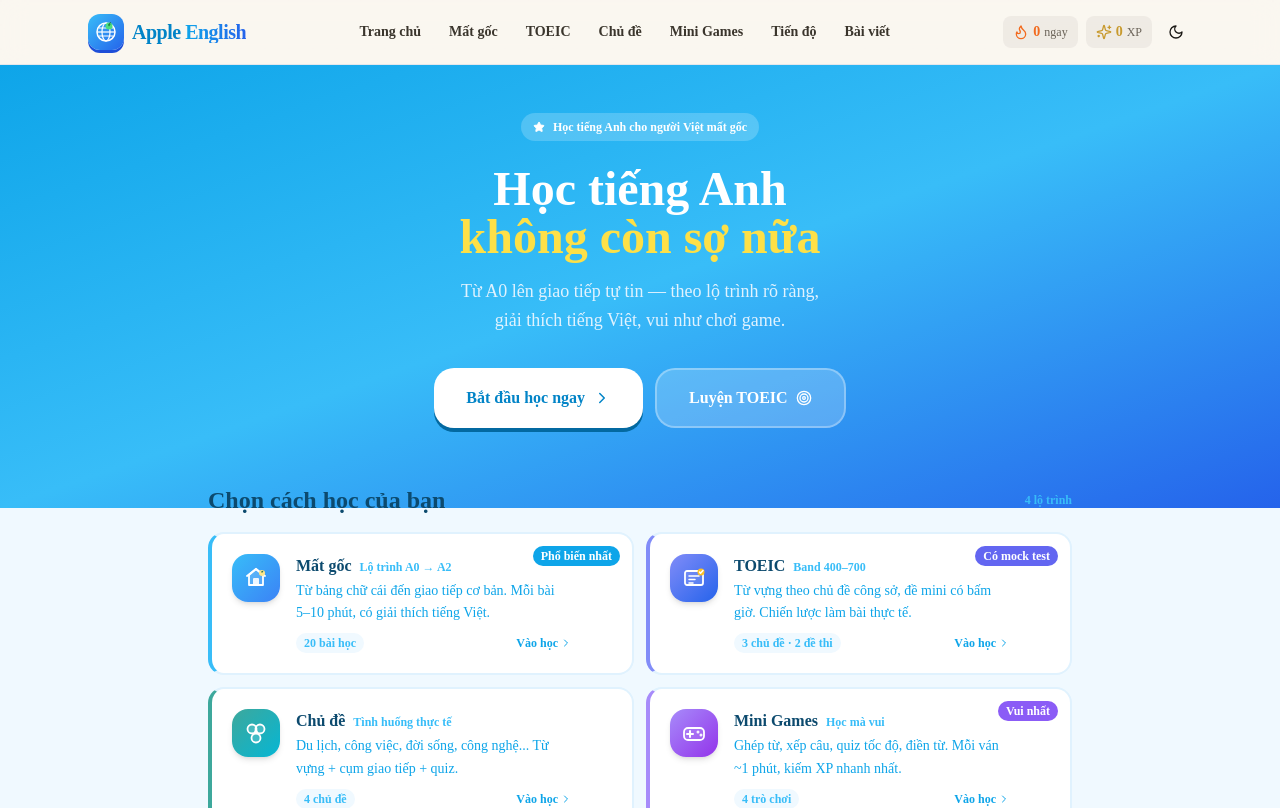
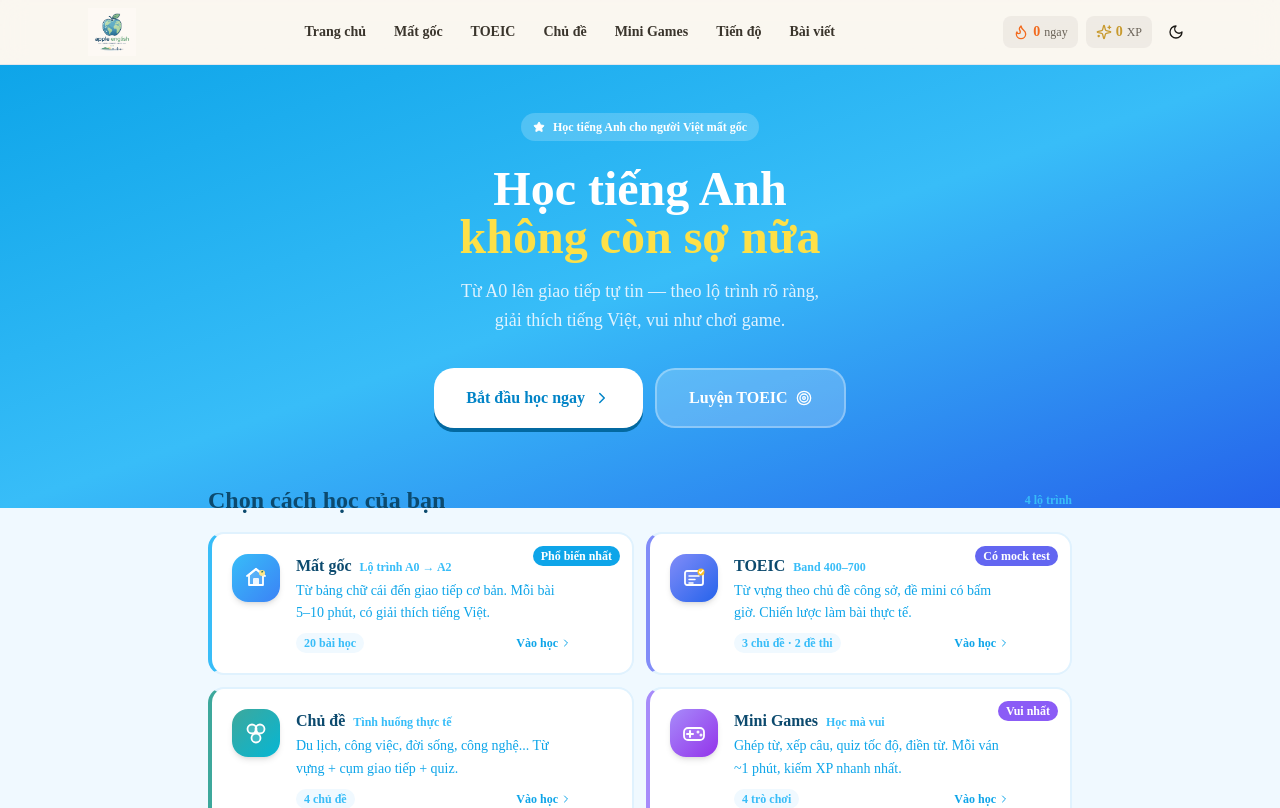
Before and after one commit to NguyeQuanHuy/apple-english, a Next.js app: page / in a window 1280 px wide. Shown: the top 808 px of the page. Built offline with nearby package versions, Linux system fonts and the light colour scheme.

Commit message:
feat: replace svg logo with image logo

```diff
--- a/components/top-bar.tsx
+++ b/components/top-bar.tsx
@@ -1,5 +1,6 @@
 "use client";
 import Link from "next/link";
+import Image from "next/image";
 import { Flame, Moon, Sparkles, Sun } from "lucide-react";
 import { useTheme } from "./theme-provider";
 import { useProgress } from "@/lib/store";
@@ -15,10 +16,7 @@ export function TopBar() {
     <header className="sticky top-0 z-40 backdrop-blur-md bg-paper-50/80 dark:bg-ink-900/80 border-b border-ink-900/8 dark:border-paper-50/8">
       <div className="max-w-6xl mx-auto px-4 sm:px-6 h-16 flex items-center justify-between">
         <Link href="/" className="flex items-center gap-2 group">
-          <div className="w-9 h-9 rounded-xl bg-gradient-to-br from-sky-400 to-blue-600 grid place-items-center shadow-bumpsm flex-shrink-0" style={{ boxShadow: "0 3px 0 0 #1d4ed8" }}><svg width="22" height="22" viewBox="0 0 22 22" fill="none" xmlns="http://www.w3.org/2000/svg"><circle cx="11" cy="11" r="9" stroke="white" strokeWidth="1.5" fill="none" /><ellipse cx="11" cy="11" rx="4" ry="9" stroke="white" strokeWidth="1.2" fill="none" /><line x1="2" y1="11" x2="20" y2="11" stroke="white" strokeWidth="1.2" /><line x1="4" y1="7" x2="18" y2="7" stroke="white" strokeWidth="1" /><line x1="4" y1="15" x2="18" y2="15" stroke="white" strokeWidth="1" /><path d="M11 2 C9 5 8 8 8 11 C8 14 9 17 11 20" stroke="white" strokeWidth="0" fill="none" /><circle cx="14" cy="5" r="3.5" fill="#4ade80" /><path d="M14 3.5 C14 3.5 15.5 2 16 3 C15 3 15 4 14 5.5 C13 4 13 3 14 3.5Z" fill="#166534" /><path d="M14 3 C14.5 2 15.5 1.5 15.5 1.5" stroke="#166534" strokeWidth="0.8" strokeLinecap="round" /></svg></div>
-          <span className="font-display text-xl font-black tracking-tight bg-clip-text">
-            <span className="text-sky-600 dark:text-sky-400">Apple</span> <span className="bg-gradient-to-r from-sky-500 to-blue-600 bg-clip-text text-transparent">English</span>
-          </span>
+          <Image src="/logo.png" alt="Apple English" width={160} height={48} className="h-12 w-auto object-contain" priority />
         </Link>
         <nav className="hidden md:flex items-center gap-1">
           <NavLink href="/">Trang chủ</NavLink>
```
